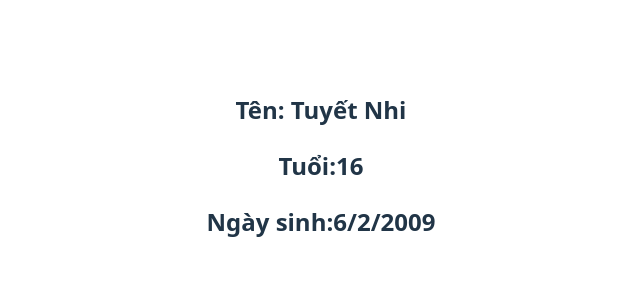
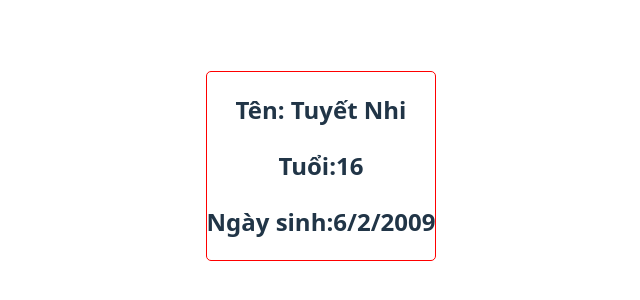
Before and after one commit to damtuyetnhi06022009-cmd/dtn_bai2, a React (Vite) app: page / in a window 1280 px wide. Shown: the part 234-534 px from the top of the page, without its empty margins (319-959 px from the left). Built offline with nearby package versions, Linux system fonts and the light colour scheme.

Commit message:
Add multiple files

```diff
--- a/src/App.css
+++ b/src/App.css
@@ -42,4 +42,6 @@
 }
 .card-title{
   text-align: center;
+  border: 1px solid red;
+  border-radius: 5px;
 }
```
